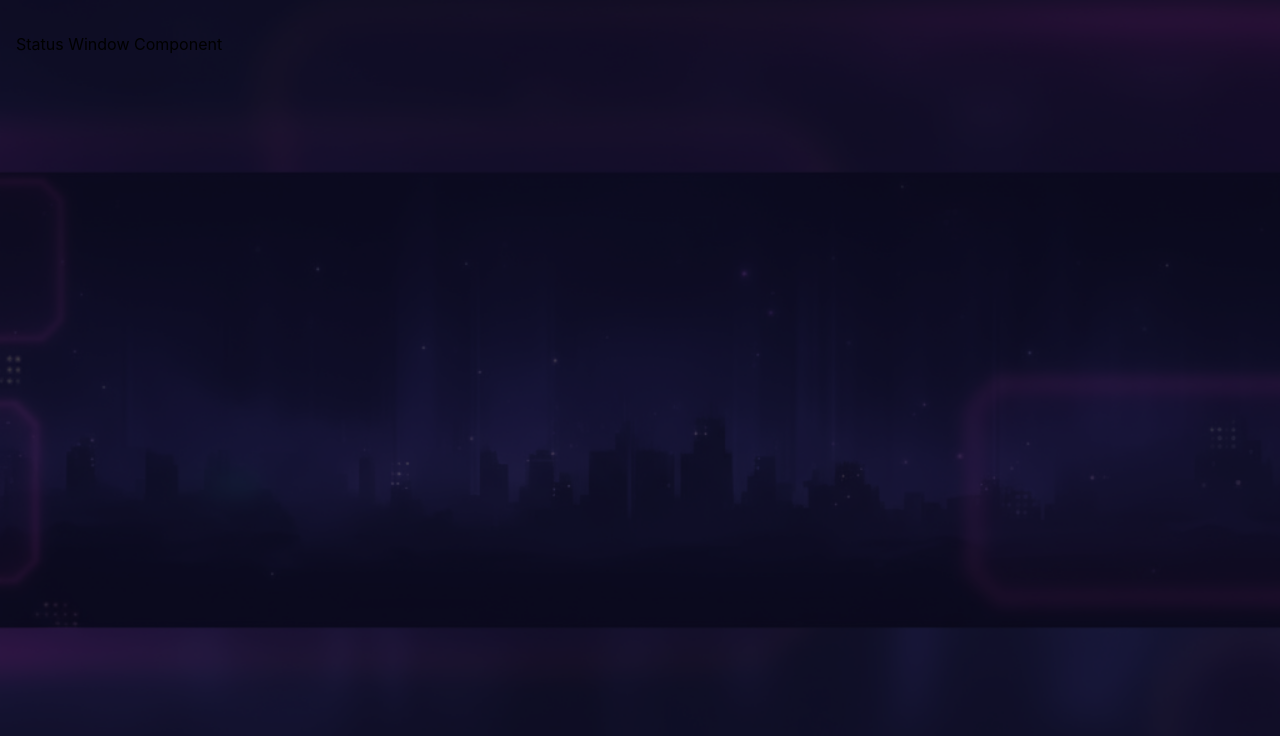
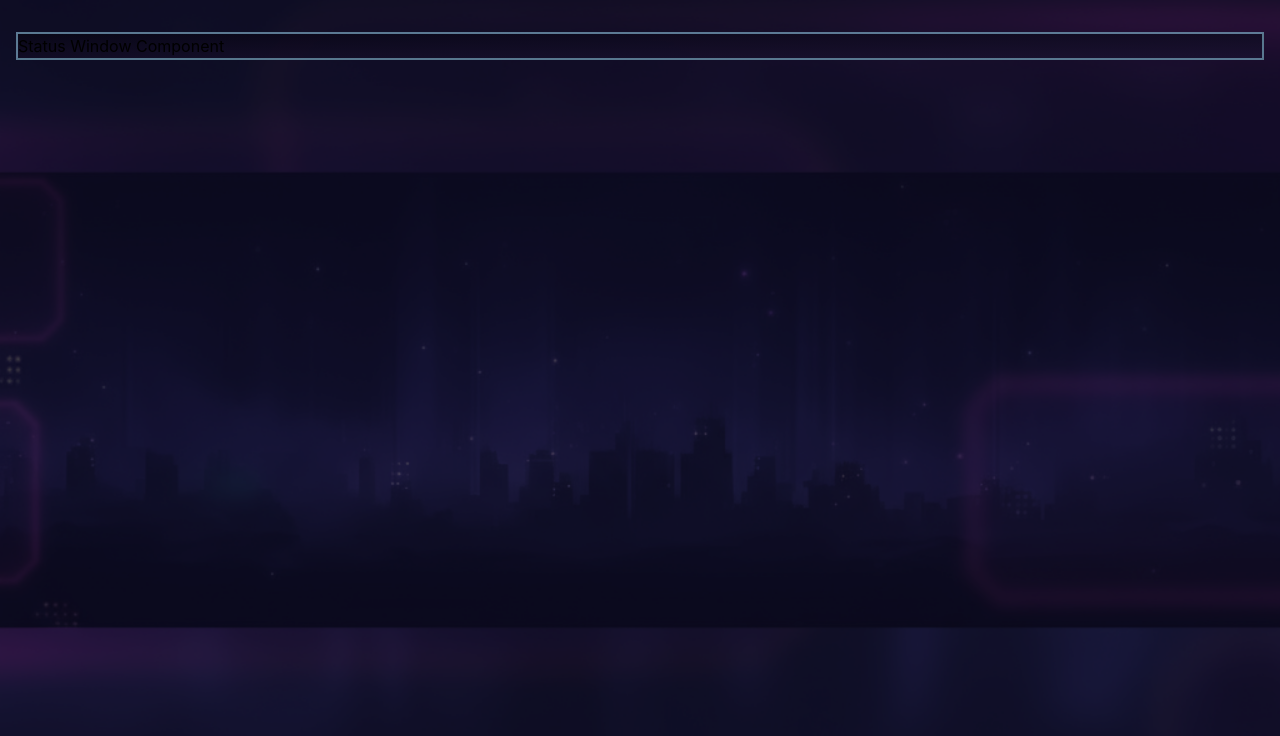
Before and after one commit to jealee44/jea-portfolio, a React (Vite) app: page / in a window 1280 px wide. Shown: the top 736 px of the page. Built offline with nearby package versions, Linux system fonts and the light colour scheme.

Commit message:
status window component continued

```diff
--- a/src/components/StatusWindow/StatusWindow.tsx
+++ b/src/components/StatusWindow/StatusWindow.tsx
@@ -1,9 +1,14 @@
 import {motion} from 'motion/react'
 
 const StatusWindow = () => {
+    const stats = {
+        name: "Jea Lee",
+        level: 2,
+        class: "Full-Stack Developer",
+    }
 
     return (
-        <div>
+        <div className="bg-gradient-to-br from-[rgba(10,8,24,0.95)] to-[rgba(26,18,48,0.95)] border-2 border-solid border-[rgba(163,230,255,0.5)]">
             Status Window Component
         </div>
     )
```
